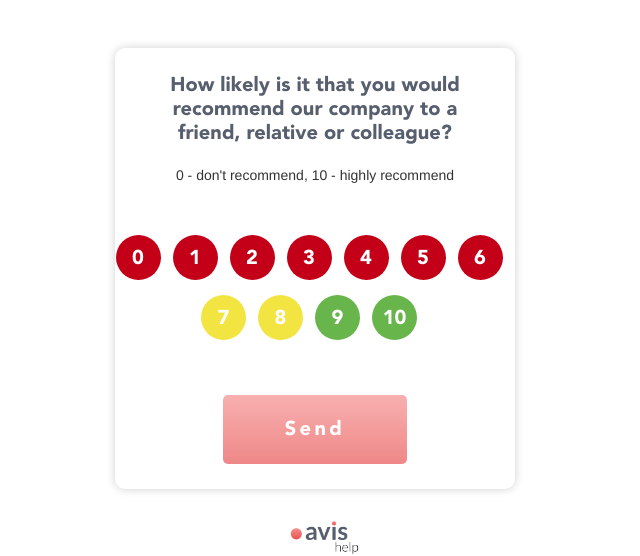
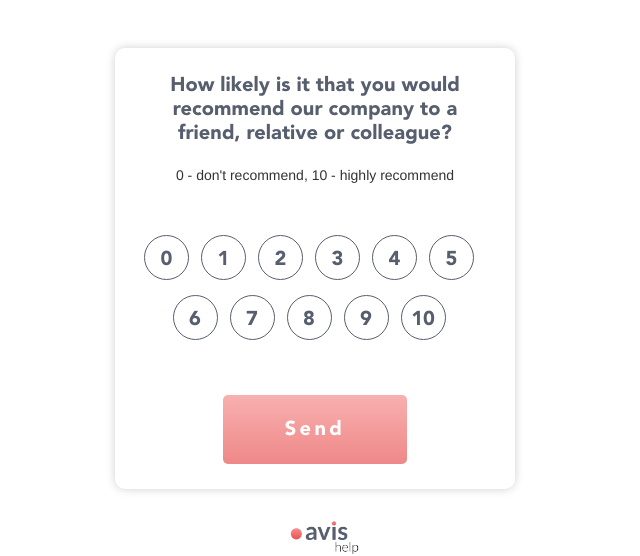
Before and after one commit to VladimirShaitan/goavis, a Vue app: page /nps in a window 1280 px wide. Shown: the part 154-710 px from the top of the page, without its empty margins (315-955 px from the left). Built offline with nearby package versions, Linux system fonts and the light colour scheme; no server answers.

Commit message:
nps page style fix

```diff
--- a/src/assets/css/style.css
+++ b/src/assets/css/style.css
@@ -598,15 +598,15 @@ form {
     width:100%;
 }
 .nps-wrapper {
-    padding: 40px 0;
+    padding: 40px 5px;
 }
 .nps-wrapper label{
-    background-color: #c30018;
+    background-color: #fff;
     border-radius: 50%;
     width: 45px;
     height: 45px;
     line-height: 45px;
-    color: #fff;
+    color: #575e6e;
     font-size: 20px;
     font-family: "Avenir";
     font-weight: 900;
@@ -614,9 +614,13 @@ form {
     margin-bottom: 15px;
     cursor: pointer;
     transition:  0.3s;
+    position: relative;
+    border:1px solid #575e6e;
 }
 .nps-wrapper input:checked+label {
     transform: scale(1.1);
+    color: #fff;
+    background-color: #575e6e;
 }
 .nps-wrapper p {
     position: relative;
@@ -625,45 +629,22 @@ form {
 .nps-wrapper input {
     display: none;
 }
-.nps-wrapper .green {
-     background-color: #67b54b;
-}
-.nps-wrapper .yellow {
-     background-color: #f2e542;
-}
-.nps-wrapper input+label+span{
-    border:1px solid transparent;
-    transition: .2s;
-    width: 20px;
-    height: 20px;
-    border-radius: 50%;
-    display: block;
-    position: absolute;
-    left: 13px;
-    top: 12px;
-}
-.nps-wrapper input:checked+label+span {
-    width: 57px;
-    height: 57px;
-    border-radius: 50%;
-    border: 1px solid #c30018;
-    display: block;
-    position: absolute;
-    left: -6px;
-    top: -18px;
-}
-.nps-wrapper input:checked+label.green+span {
-    border:1px solid #67b54b;
-}
-.nps-wrapper input:checked+label.yellow+span {
-    border:1px solid #f2e542;
-}
+
 .branch-id-wrapper.nps-wrap {
     margin-top: 50px;
     padding: 17px 0 30px;
 }
+.nps-wrap {
+    min-height: 200px;
+    display: flex;
+    justify-content: center;
+    align-items: center;
+}
 .nps-wrap h3 {
     padding: 0 50px;
+}
+.nps-wrap h3.finish {
+    margin-bottom: 0;
 }
 .nps-wrap input#submit_nps[disabled] {
     opacity: 0.7;
```
